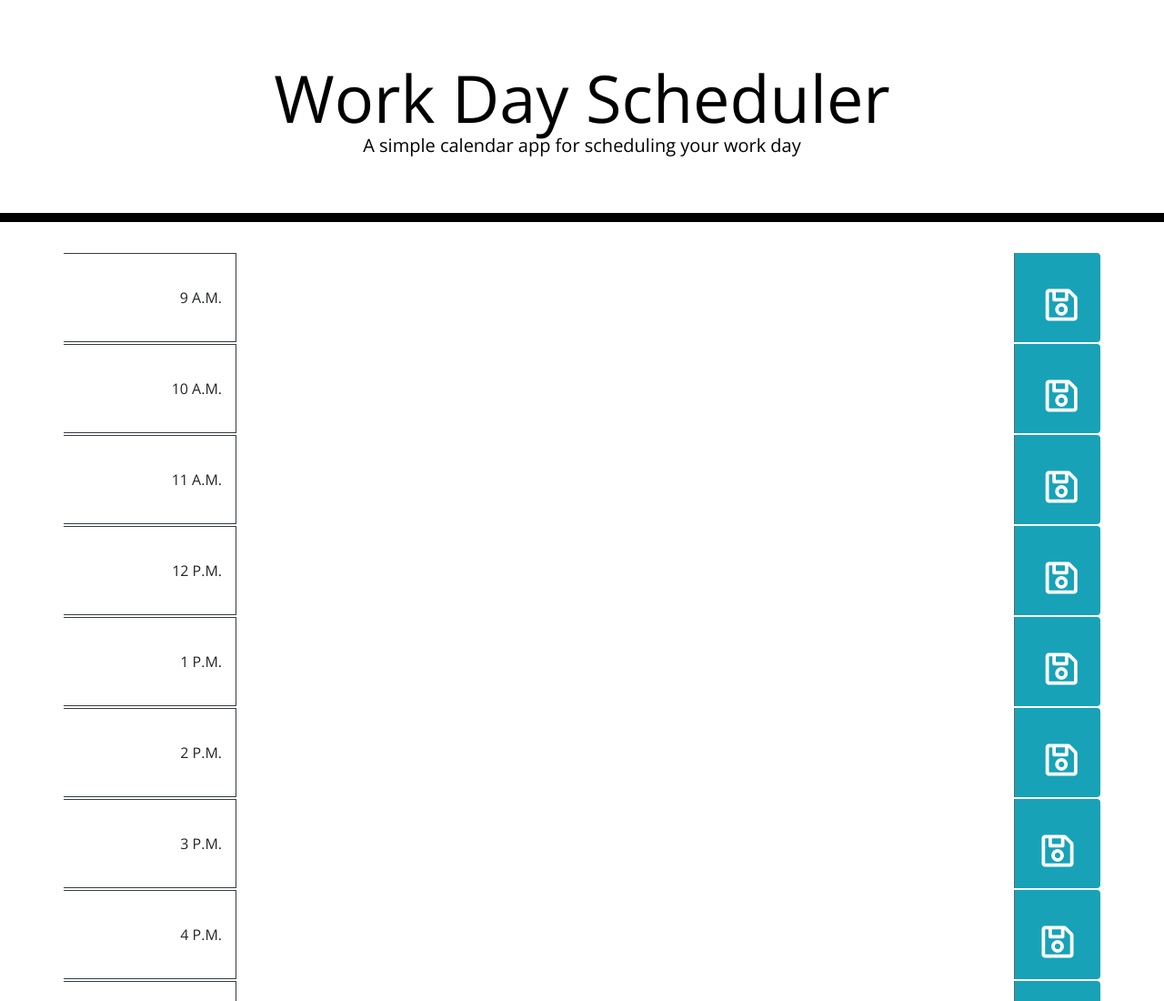
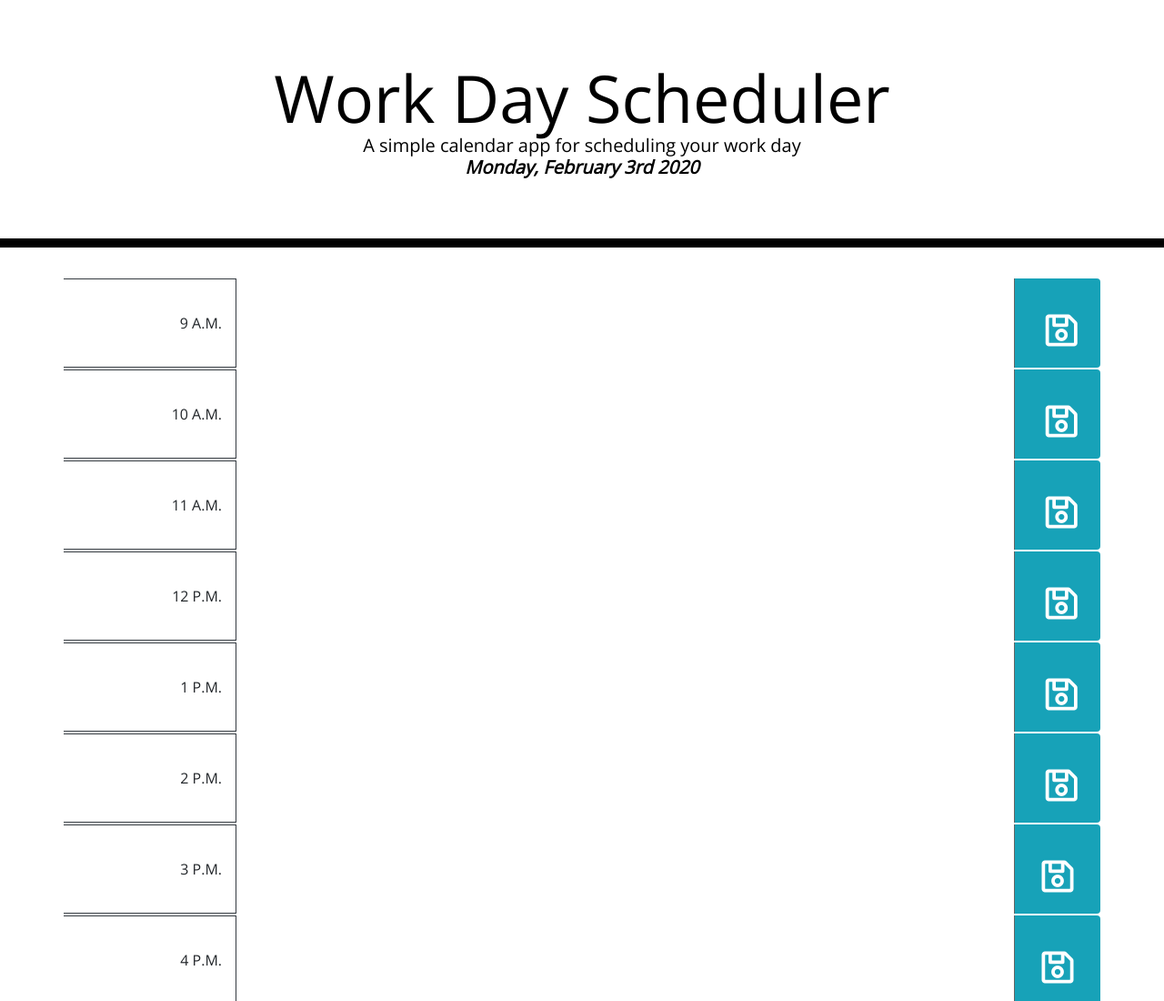
Before and after one commit to tamaralynn/workday-scheduler, a plain HTML site: page Develop/index.html in a window 1280 px wide. Shown: the top 1100 px of the page at 91% size. Drawn offline with nearby package versions, Linux system fonts and the light colour scheme.

Commit message:
date displayed, read me, images

```diff
--- a/Develop/script.js
+++ b/Develop/script.js
@@ -3,11 +3,10 @@ $(document).ready(function() {
     const begHourArr = ["09:00:00", "10:00:00", "11:00:00", "12:00:00", "13:00:00", "14:00:00", "15:00:00", "16:00:00", "17:00:00"];
     const endHourArr = ["10:00:00", "11:00:00", "12:00:00", "13:00:00", "14:00:00", "15:00:00", "16:00:00", "17:00:00", "18:00:00"];
 
-    const todaysDate = $("currentDay").text(moment().format("dddd, MMMM Do YYYY"));
+    $("#currentDay").text(moment().format("dddd, MMMM Do YYYY"));
+
 
     let plannerData = [];
-
-
     const parseLocalStorage = JSON.parse(localStorage.getItem("planner-items"));
     if (parseLocalStorage !== null) {
         plannerData = parseLocalStorage;
@@ -58,6 +57,4 @@ $(document).ready(function() {
         }
     });
 
-
-    getLocalStorage();
 });
--- a/Develop/style.css
+++ b/Develop/style.css
@@ -162,6 +162,13 @@ textarea {
     border-bottom: 10px solid black;
 }
 
+#currentDay {
+    font-size: 20px;
+    margin: 4px;
+    font-style: italic;
+    font-weight: bolder;
+}
+
 .description {
     white-space: pre-wrap;
 }
```
Also changed, not shown: Develop/index.html (+2 -1 lines), Assets/desktop.png (added), Assets/mobile.png (added), 1 other file.
